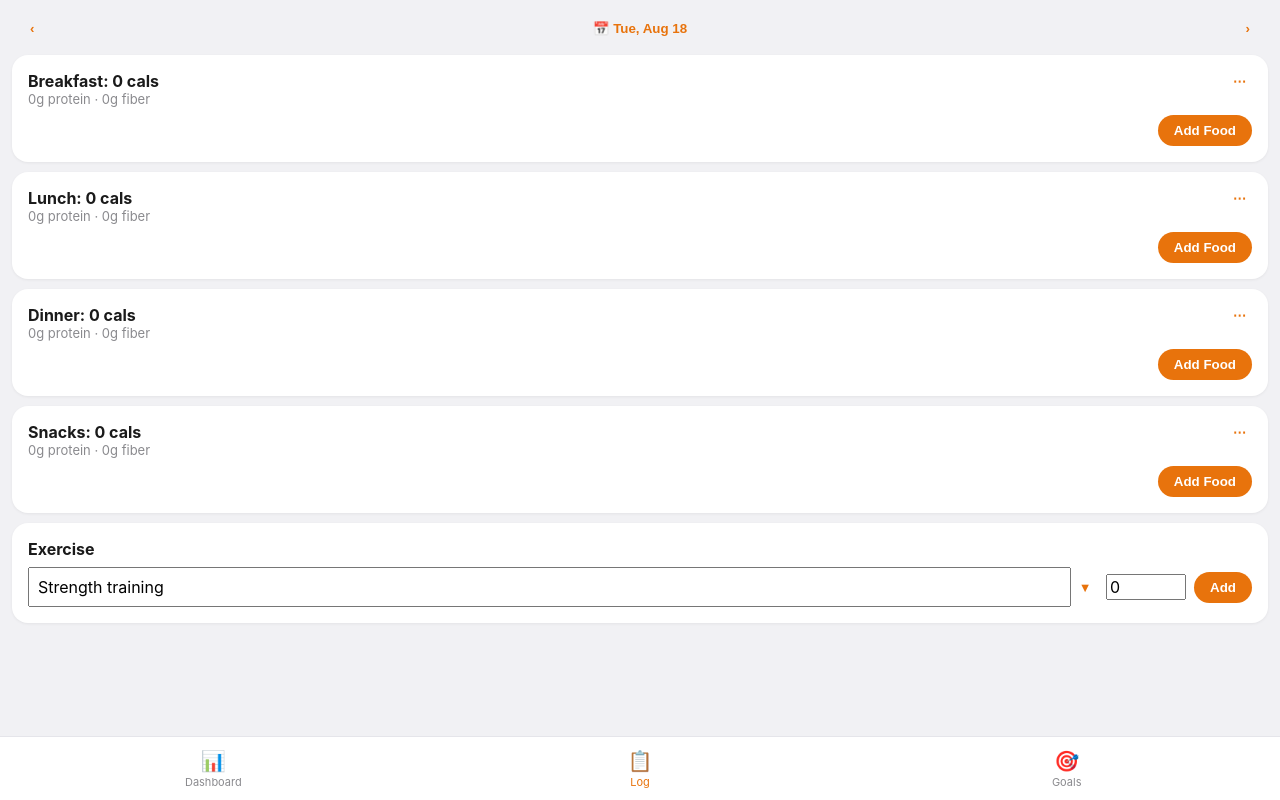
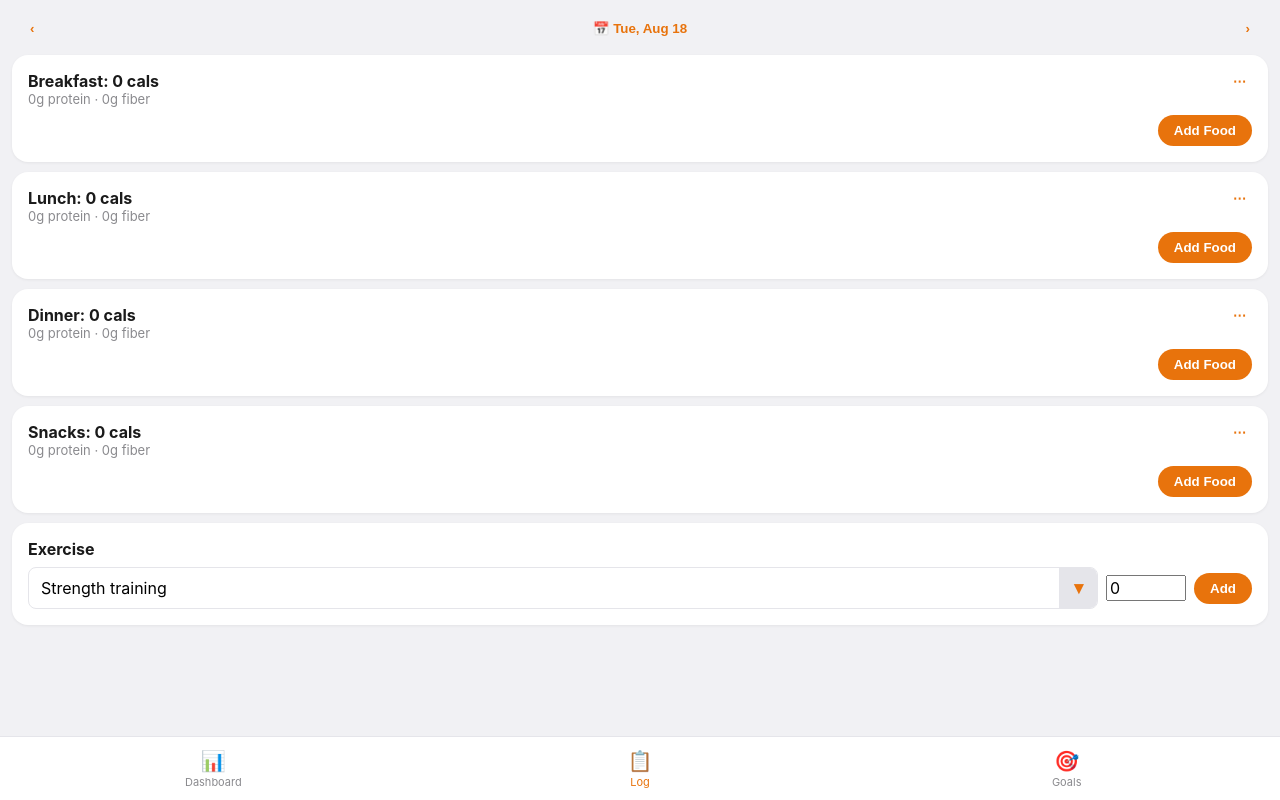
Before and after one commit to Agileaq/CalorieCounter, a React (Vite) app: page /#/log in a window 1280 px wide. Built offline with nearby package versions, Linux system fonts and the light colour scheme.

Commit message:
style: exercise combobox — bordered container, gray toggle button, larger arrow that flips on open

```diff
--- a/src/components/ExerciseCard.tsx
+++ b/src/components/ExerciseCard.tsx
@@ -43,11 +43,18 @@ export function ExerciseCard() {
       ))}
       <div className="row" style={{ gap: 8, marginTop: 8 }}>
         <div style={{ flex: 1, position: 'relative' }}>
-          <div className="row" style={{ gap: 0 }}>
+          <div className="row" data-testid="exercise-combobox"
+            style={{ gap: 0, border: '1px solid var(--line)', borderRadius: 8, overflow: 'hidden', background: 'var(--card)' }}>
             <input data-testid="exercise-name" placeholder={t('exercise.custom')}
-              value={exName} onChange={e => setExName(e.target.value)} style={{ flex: 1, padding: 8 }} />
-            <button type="button" className="btn-ghost" data-testid="exercise-name-toggle"
-              onClick={() => setOpen(o => !o)} style={{ padding: '0 10px' }}>▾</button>
+              value={exName} onChange={e => setExName(e.target.value)}
+              style={{ flex: 1, padding: '10px 12px', border: 'none', background: 'transparent' }} />
+            <button type="button" data-testid="exercise-name-toggle" aria-label={t('dashboard.exercise')}
+              onClick={() => setOpen(o => !o)}
+              style={{
+                padding: '0 14px', alignSelf: 'stretch', cursor: 'pointer',
+                background: 'var(--line)', border: 'none', borderInlineStart: '1px solid var(--line)',
+                color: 'var(--accent)', fontSize: 18, fontWeight: 700, lineHeight: 1,
+              }}>{open ? '▴' : '▾'}</button>
           </div>
           {open && (
             <>
```
